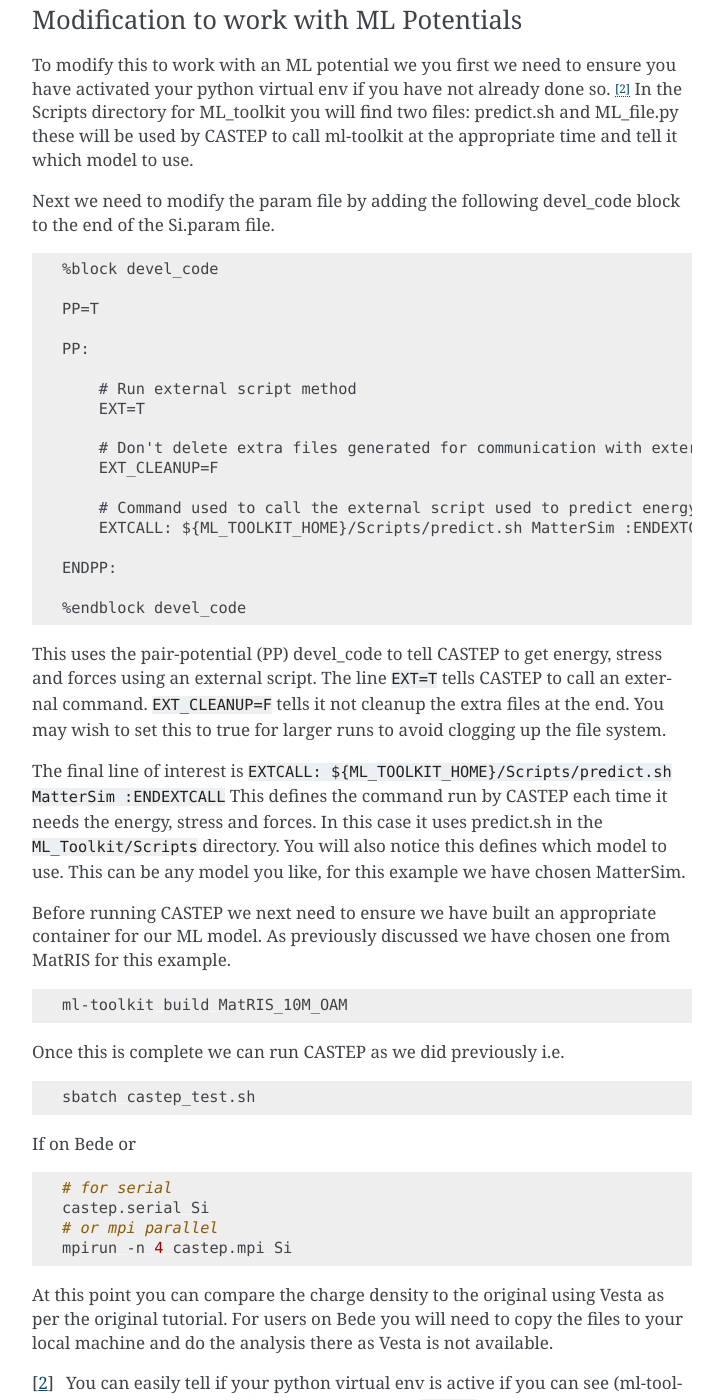
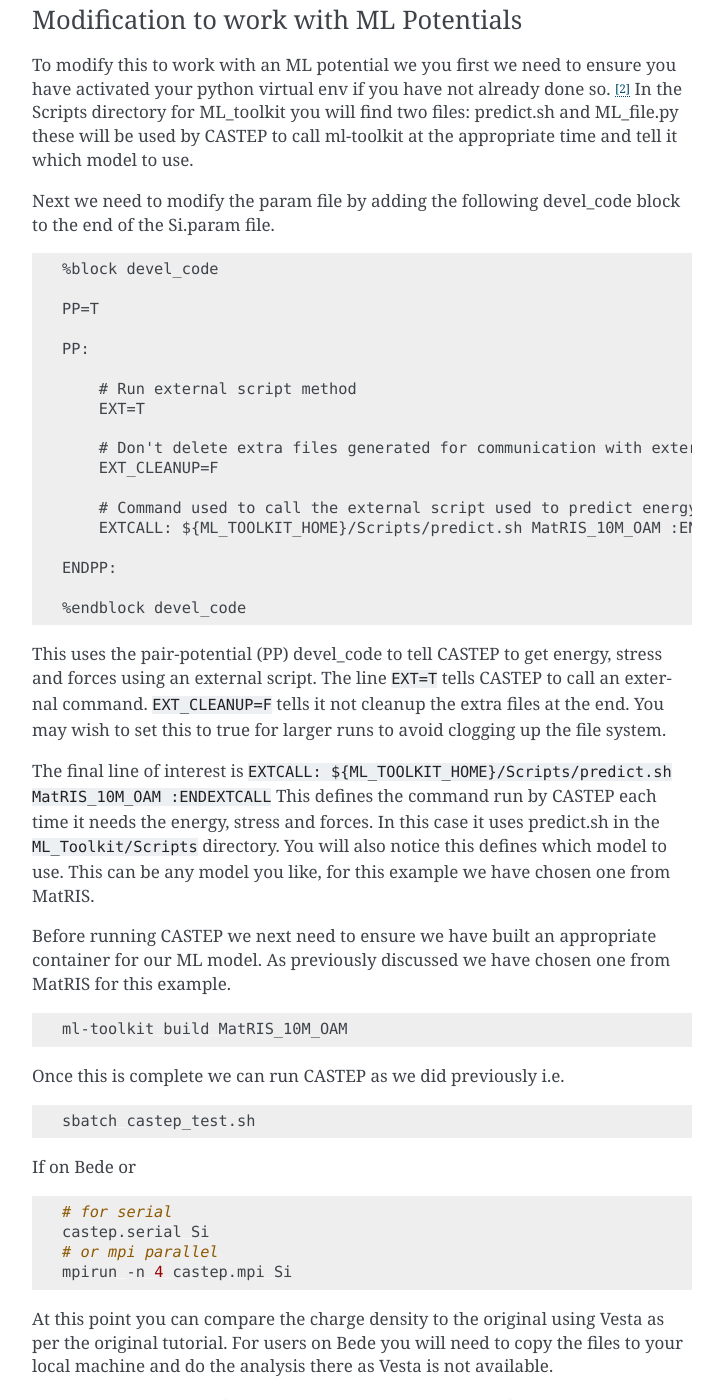
Before and after one commit to bjthorpe/Bede_container_docs, a Sphinx documentation site: the page built from source/Examples.rst, in a window 1280 px wide and 1400 px high, scrolled down 5838 px. Shown: the whole window, without its empty margins (388-1111 px from the left). Built offline with Sphinx 7.4.7, drawn with Linux system fonts in a browser that asks for light colours.

Commit message:
Update Examples.rst
fixed tutorial so it actually works

```diff
--- a/source/Examples.rst
+++ b/source/Examples.rst
@@ -307,7 +307,7 @@ Next we need to modify the param file by adding the following devel_code block t
         EXT_CLEANUP=F
 
         # Command used to call the external script used to predict energy/stress/forces
-        EXTCALL: ${ML_TOOLKIT_HOME}/Scripts/predict.sh MatterSim :ENDEXTCALL
+        EXTCALL: ${ML_TOOLKIT_HOME}/Scripts/predict.sh MatRIS_10M_OAM :ENDEXTCALL
 
     ENDPP:
 
@@ -318,10 +318,10 @@ an external script. The line ``EXT=T`` tells CASTEP to call an external command.
 tells it not cleanup the extra files at the end. You may wish to set this to true for larger runs
 to avoid clogging up the file system.
 
-The final line of interest is ``EXTCALL: ${ML_TOOLKIT_HOME}/Scripts/predict.sh MatterSim :ENDEXTCALL``
+The final line of interest is ``EXTCALL: ${ML_TOOLKIT_HOME}/Scripts/predict.sh MatRIS_10M_OAM :ENDEXTCALL``
 This defines the command run by CASTEP each time it needs the energy, stress and forces. In this case
 it uses predict.sh in the ``ML_Toolkit/Scripts`` directory. You will also notice this defines which model to
-use. This can be any model you like, for this example we have chosen MatterSim.
+use. This can be any model you like, for this example we have chosen one from MatRIS.
 
 Before running CASTEP we next need to ensure we have built an appropriate container for our ML model.
 As previously discussed we have chosen one from MatRIS for this example.
```
